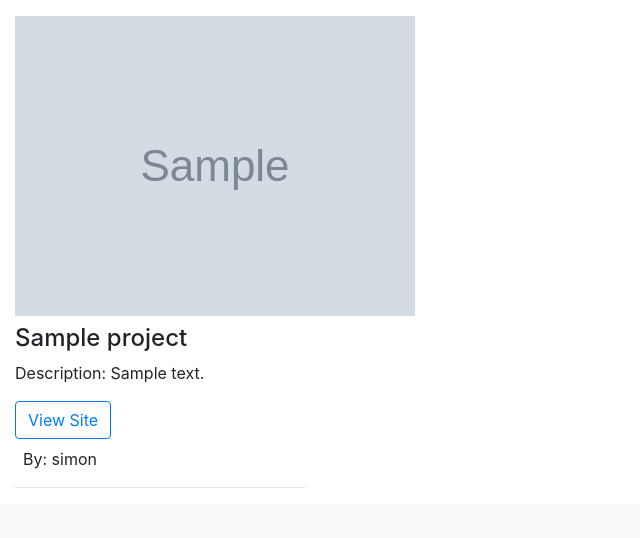
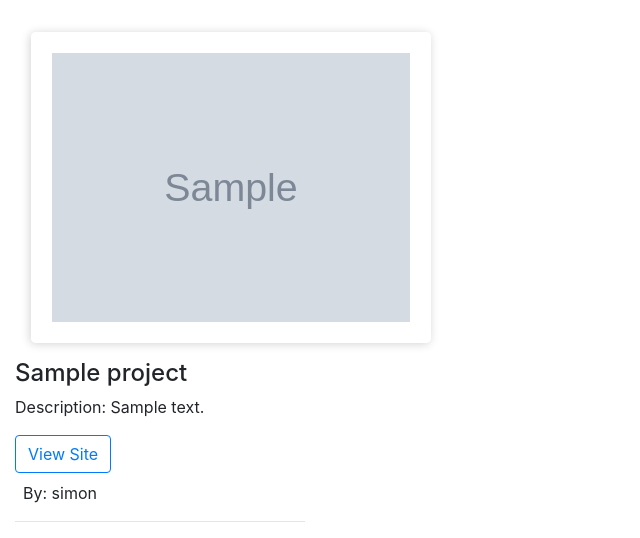
Before and after one commit to SkimaniKings/Awards, a Django app: page / in a window 1280 px wide. Shown: the part 536-1074 px from the top of the page, without its empty margins (0-640 px from the left). Before the commit the page ends 1024 px from the top, so only its background shows below. Run offline with Django 3.2, Linux system fonts and the light colour scheme; data comes from the database, SQL or seed files in the repository; tables that the repository leaves empty hold one stand-in row (values such as "Sample post"); grey boxes marked "Sample" are stand-in pictures; some libraries are stand-ins or nearby versions.

Commit message:
add  styling to the cards on the home page

```diff
--- a/ratings/templates/index.html
+++ b/ratings/templates/index.html
@@ -12,7 +12,7 @@
         <div class="col-sm-3">
             <div class="img-box mb-2" style="width: 25rem;">
 
-                <img class="image thumbnail img-el img-fluid" src="{{project.image.url}}" alt="IMAGE LOADING...">
+                <img class="image img-fluid" src="{{project.image.url}}" alt="IMAGE LOADING...">
             </div>
             <div class="words">
                 <h4 class="text-bold"> {{project.title}} </h4>
--- a/static/styles.css
+++ b/static/styles.css
@@ -48,3 +48,15 @@ h1 {
   color:white;
   font-size:2.5rem;
 }
+.image {
+  display: block;
+  padding: 1rem;
+  border: 5px solid #fff;
+  border-radius: 5px;
+  box-shadow: -1px 1px 10px #d3d3d3;
+  margin: 1rem;
+}
+
+.image:hover {
+  transform: rotate(-5deg);
+}
```
